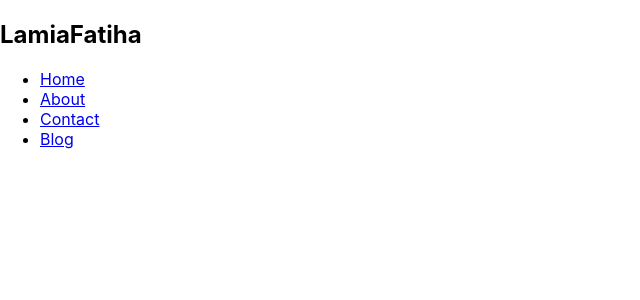
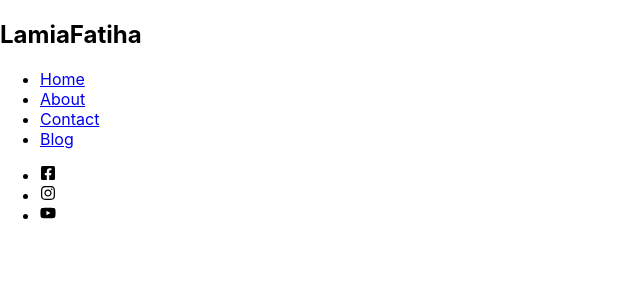
Before and after one commit to Fatiha26/navBar-React, a React (Create React App) app: page / in a window 1280 px wide. Shown: the top 300 px of the page, without its empty margins (0-640 px from the left). Built offline with nearby package versions, Linux system fonts and the light colour scheme.

Commit message:
navbar done

```diff
--- a/src/components/NavBar.js
+++ b/src/components/NavBar.js
@@ -1,4 +1,5 @@
-import React from 'react'
+import React from 'react';
+import { FaFacebookSquare, FaInstagram, FaYoutube} from "react-icons/fa";
 
 const NavBar = () => {
   return (
@@ -19,8 +20,15 @@ const NavBar = () => {
             <li><a href="index.html">Blog</a></li>
         </ul>
     </div>
-
+    <div className="icons">
+        <ul className="media-desktop">
+            <li><a href="#"></a><FaFacebookSquare/></li>
+            <li><a href="#"></a><FaInstagram/></li>
+            <li><a href="#"></a><FaYoutube/></li>
+        </ul>
+    </div>
     </nav>
+    {/* nav ends here */}
     </>
   )
 }
```
